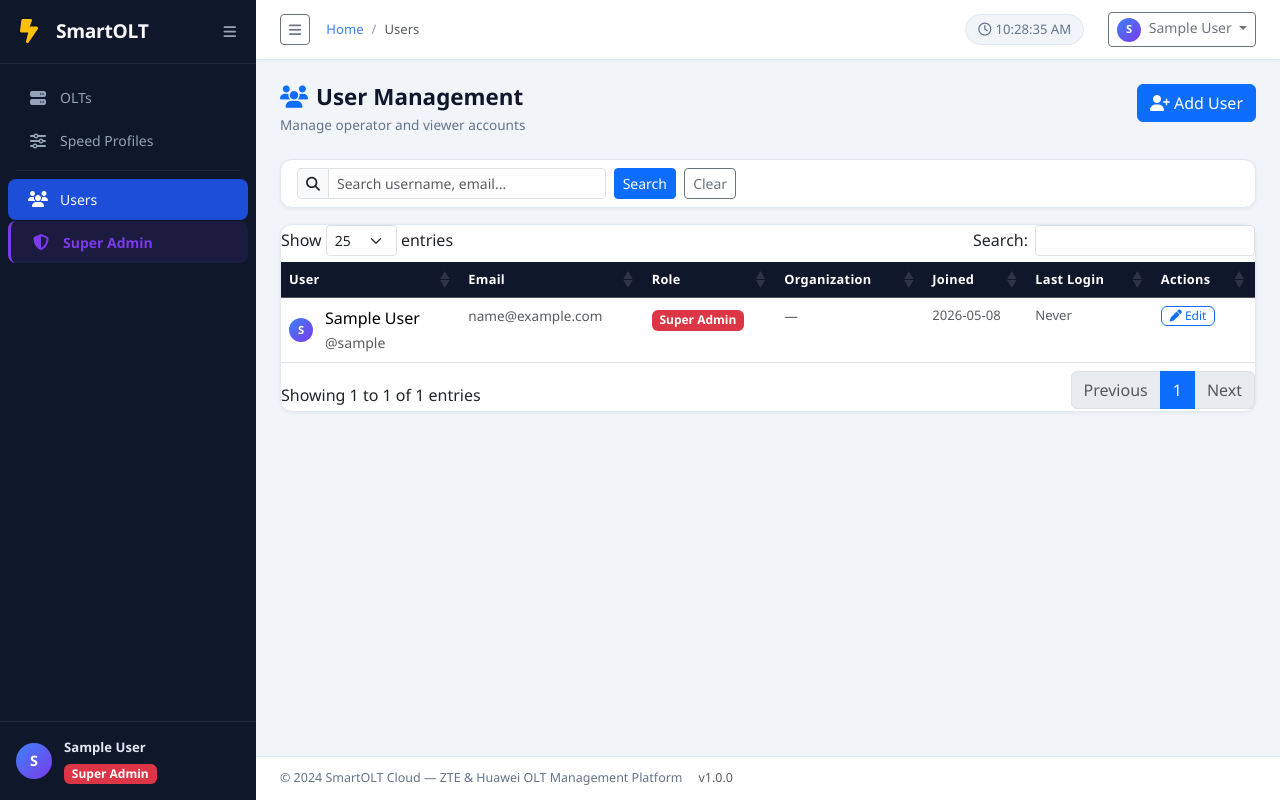
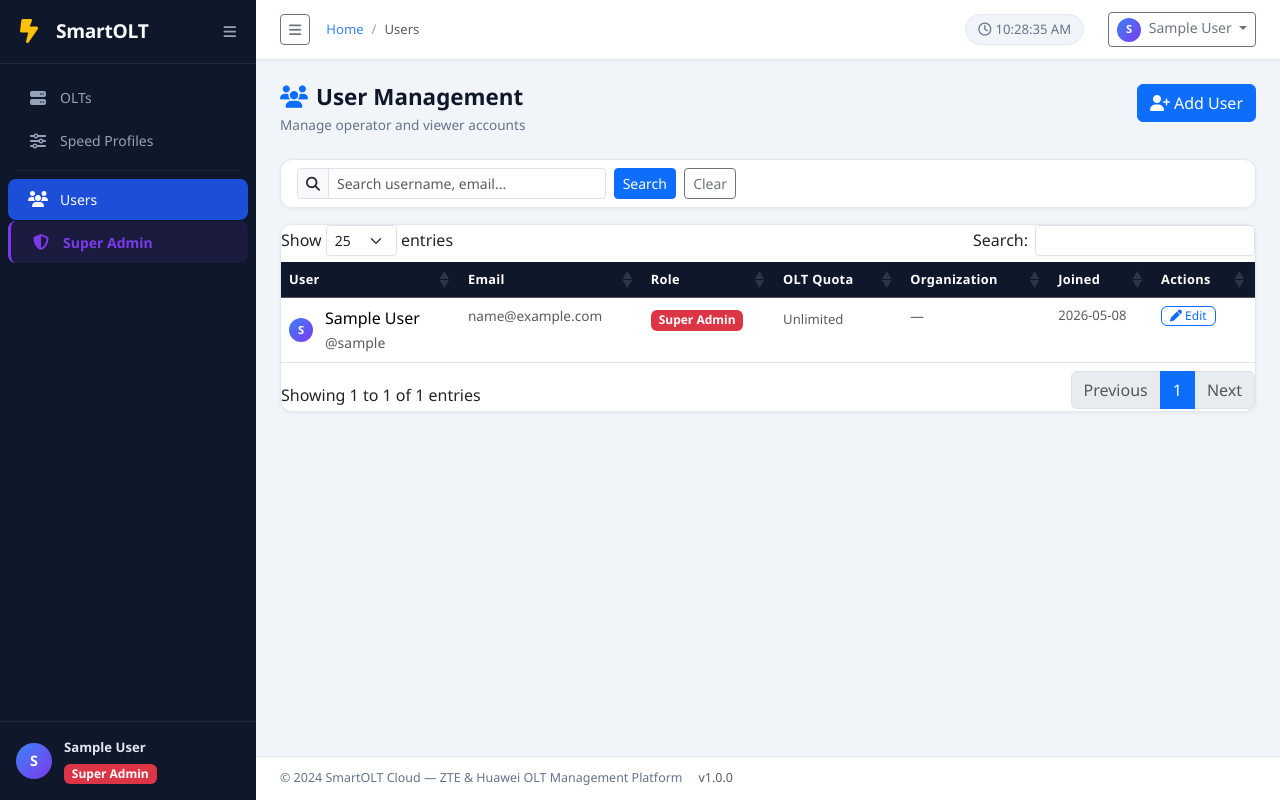
Before and after one commit to mnoman786/smart_olt, a Django app: page /accounts/users/ in a window 1280 px wide. Run offline with Django 4.2, Linux system fonts and the light colour scheme; the visitor is signed in with stand-in values (Sample User, id 1); data comes from the database, SQL or seed files in the repository; data that the repository does not hold is empty; parts of the project's set-up code (start-up, migrations or seed data) failed here and were passed over; some libraries are stand-ins or nearby versions.

Commit message:
added quota

```diff
--- a/accounts/forms.py
+++ b/accounts/forms.py
@@ -44,8 +44,9 @@ class UserEditForm(forms.ModelForm):
 class UserProfileForm(forms.ModelForm):
     class Meta:
         model = UserProfile
-        fields = ['phone', 'organization', 'avatar']
+        fields = ['phone', 'organization', 'avatar', 'olt_quota']
         widgets = {
             'phone': forms.TextInput(attrs=FC),
             'organization': forms.TextInput(attrs=FC),
+            'olt_quota': forms.NumberInput(attrs={**FC, 'min': '0'}),
         }
--- a/accounts/models.py
+++ b/accounts/models.py
@@ -9,7 +9,24 @@ class UserProfile(models.Model):
     phone = models.CharField(max_length=20, blank=True)
     organization = models.CharField(max_length=100, blank=True)
     avatar = models.ImageField(upload_to='avatars/', blank=True, null=True)
+    olt_quota = models.IntegerField(default=0)
     created_at = models.DateTimeField(auto_now_add=True)
+
+    @property
+    def olt_used(self):
+        return self.user.olts.filter(is_deleted=False).count()
+
+    @property
+    def quota_remaining(self):
+        if self.user.is_superuser:
+            return None  # unlimited
+        return max(0, self.olt_quota - self.olt_used)
+
+    @property
+    def can_add_olt(self):
+        if self.user.is_superuser:
+            return True
+        return self.olt_used < self.olt_quota
 
     def __str__(self):
         return self.user.username
--- a/templates/accounts/users.html
+++ b/templates/accounts/users.html
@@ -34,7 +34,7 @@
     <div class="table-responsive">
       <table class="table table-hover mb-0 data-table">
         <thead class="table-dark">
-          <tr><th>User</th><th>Email</th><th>Role</th><th>Organization</th><th>Joined</th><th>Last Login</th><th>Actions</th></tr>
+          <tr><th>User</th><th>Email</th><th>Role</th><th>OLT Quota</th><th>Organization</th><th>Joined</th><th>Actions</th></tr>
         </thead>
         <tbody>
           {% for user in users %}
@@ -50,9 +50,17 @@
             </td>
             <td class="text-muted" style="font-size:0.85rem;">{{ user.email|default:"—" }}</td>
             <td><span class="badge {{ user.profile.role_badge_class }}">{{ user.profile.get_role_display }}</span></td>
+            <td>
+              {% if user.is_superuser %}
+                <span class="text-muted" style="font-size:0.82rem;">Unlimited</span>
+              {% else %}
+                <span style="font-size:0.85rem;font-weight:600;{% if user.profile.quota_remaining == 0 %}color:#ef4444;{% endif %}">
+                  {{ user.profile.olt_used }} / {{ user.profile.olt_quota }}
+                </span>
+              {% endif %}
+            </td>
             <td class="text-muted" style="font-size:0.85rem;">{{ user.profile.organization|default:"—" }}</td>
             <td class="text-muted" style="font-size:0.82rem;">{{ user.date_joined|date:"Y-m-d" }}</td>
-            <td class="text-muted" style="font-size:0.82rem;">{% if user.last_login %}{{ user.last_login|timesince }} ago{% else %}Never{% endif %}</td>
             <td>
               <div class="d-flex gap-1 flex-wrap">
                 <a href="{% url 'user_edit' user.pk %}" class="btn btn-xs btn-outline-primary py-0 px-2" style="font-size:0.75rem;"><i class="fa-solid fa-pen"></i> Edit</a>
--- a/templates/olts/detail.html
+++ b/templates/olts/detail.html
@@ -156,7 +156,7 @@
         <i class="fa-solid fa-pen me-1"></i>Edit
       </a>
       {% endif %}
-      {% if request.user.profile.is_admin %}
+      {% if request.user.is_superuser or olt.owner == request.user %}
       <a href="{% url 'olt_delete' olt.pk %}" class="btn btn-sm" style="background:rgba(239,68,68,0.2);border:1px solid rgba(239,68,68,0.5);color:#fca5a5;">
         <i class="fa-solid fa-trash me-1"></i>Delete
       </a>
```
Also changed, not shown: olts/views.py (+7 -1 lines), templates/accounts/user_form.html (+10 -0 lines), templates/olts/list.html (+25 -6 lines), accounts/migrations/0003_add_olt_quota.py (added).
